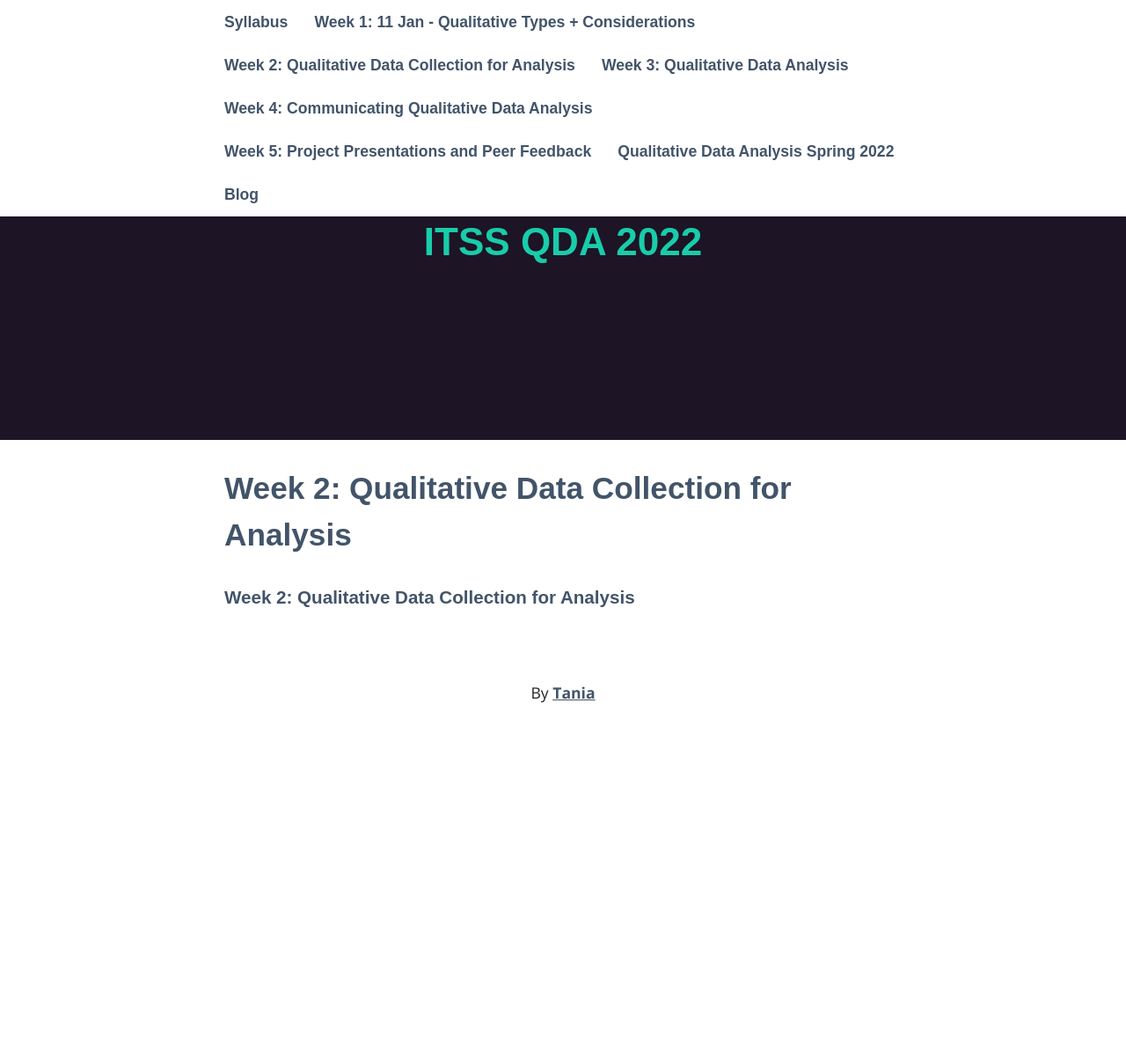
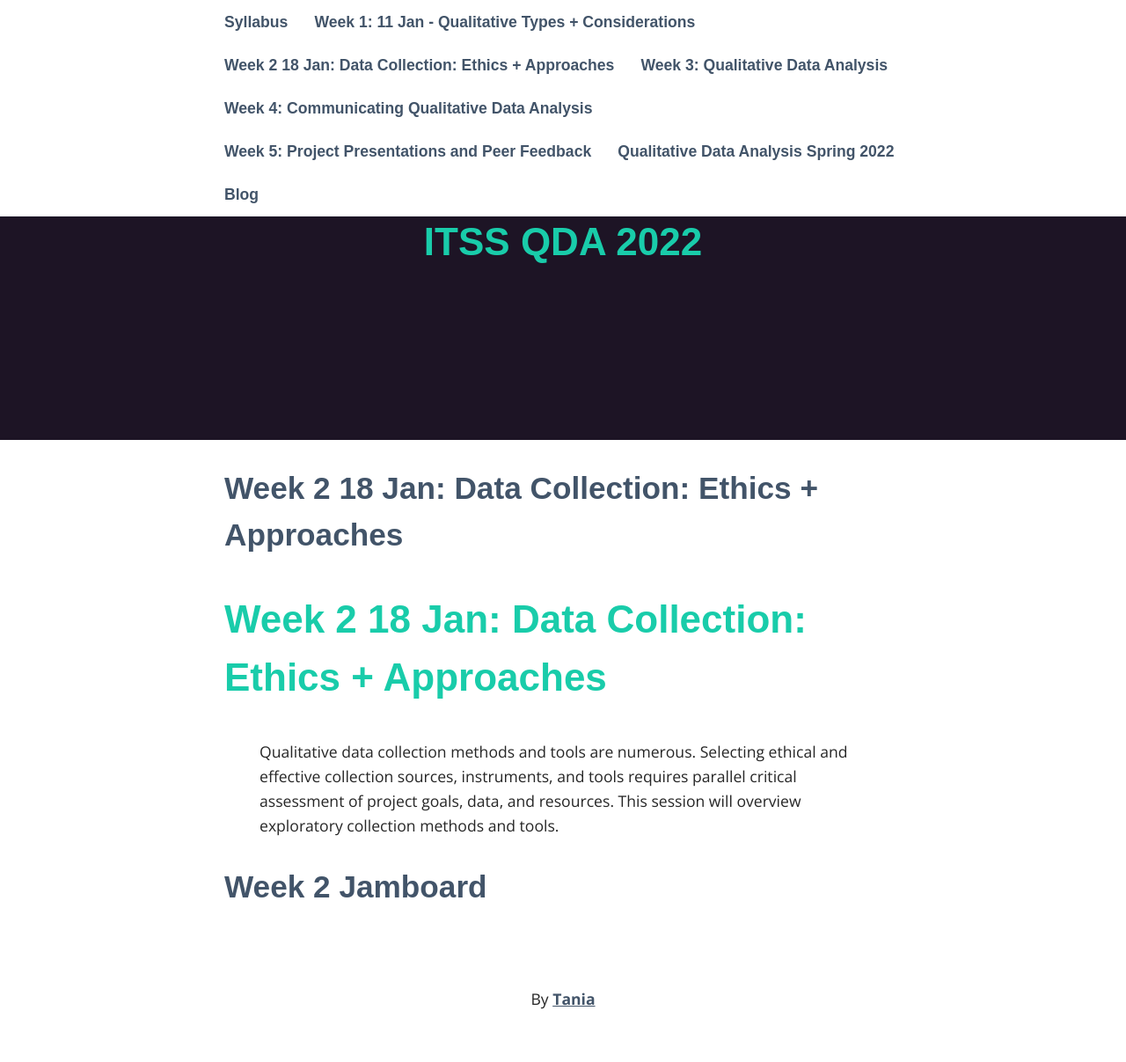
Before and after one commit to jwrigs/QDA2022, a Jekyll site: the page built from _pages/week2.md, in a window 1280 px wide. Shown: the whole page at 88% size. Built offline with Jekyll 4.4.1, drawn with Linux system fonts in a browser that asks for light colours; some web fonts are replaced; our own code applies the rules of GitHub Pages for plain Markdown files; before the commit the page ends 900 px from its top, so only the background shows below that.

Commit message:
Update week2.md

```diff
--- a/_pages/week2.md
+++ b/_pages/week2.md
@@ -1 +1,4 @@
-### Week 2: Qualitative Data Collection for Analysis
+# Week 2 18 Jan: Data Collection: Ethics + Approaches
+> Qualitative data collection methods and tools are numerous. Selecting ethical and effective collection sources,  instruments, and tools requires parallel critical assessment of project goals, data, and resources. This session will overview exploratory collection methods and tools.
+
+## Week 2 Jamboard
```
